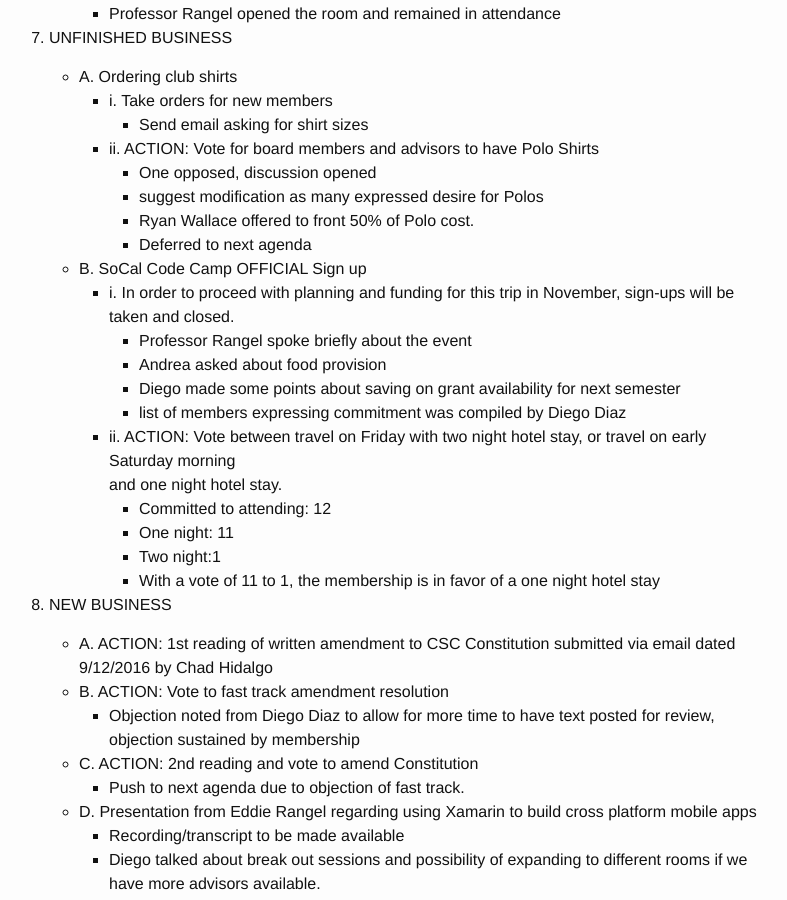
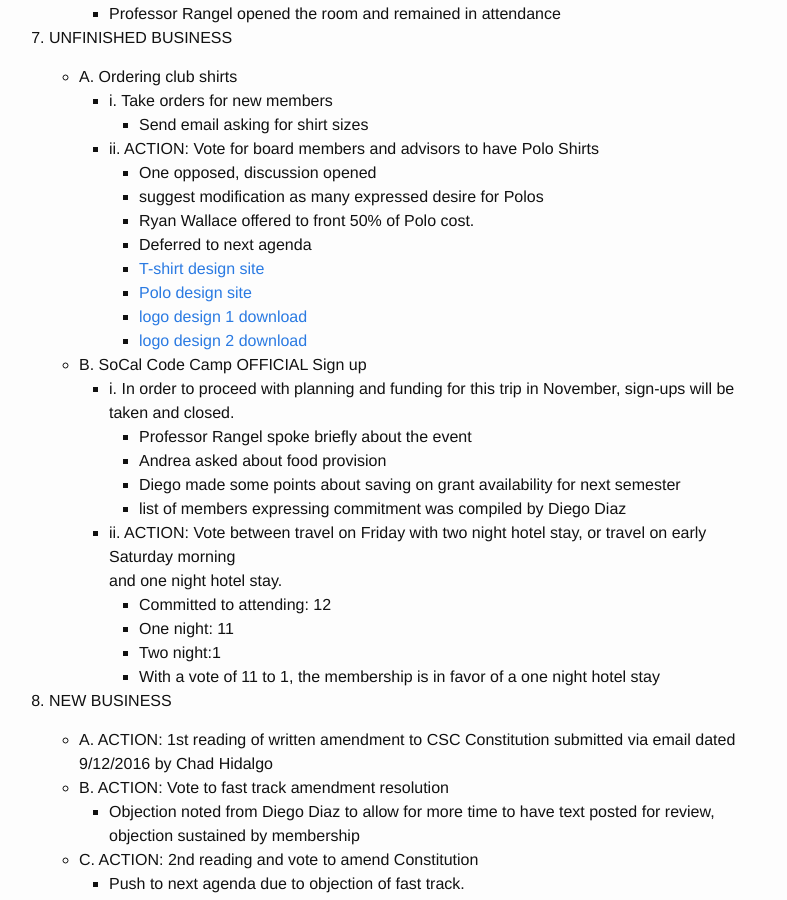
Before and after one commit to AICSC/aicsc.github.io, a Jekyll site: the page built from _posts/minutes/2016-09-16-minutes.markdown, in a window 1280 px wide and 900 px high, scrolled down 866 px. Shown: the whole window, without its empty margins (251-1038 px from the left). Built offline with Jekyll 4.4.1, drawn with Linux system fonts in a browser that asks for light colours.

Commit message:
Update 2016-09-16-minutes.markdown

```diff
--- a/_posts/minutes/2016-09-16-minutes.markdown
+++ b/_posts/minutes/2016-09-16-minutes.markdown
@@ -51,6 +51,10 @@
             - suggest modification as many expressed desire for Polos
             - Ryan Wallace offered to front 50% of Polo cost.
             - Deferred to next agenda
+            - [T-shirt design site](http://www.customink.com/lab)
+            - [Polo design site](http://www.customink.com/categories/embroidered-polos/156/styles)
+            - [logo design 1 download](https://drive.google.com/file/d/0B39ozvkKKKxESDh5V3BiN3FlQTA/view?usp=sharing)
+            - [logo design 2 download](https://drive.google.com/file/d/0B39ozvkKKKxEUTVfWFFpNVVhRHM/view?usp=sharing)
     * B.	SoCal Code Camp OFFICIAL Sign up
         - i.	In order to proceed with planning and funding for this trip in November, sign-ups will be taken and closed.
             - Professor Rangel spoke briefly about the event
```
